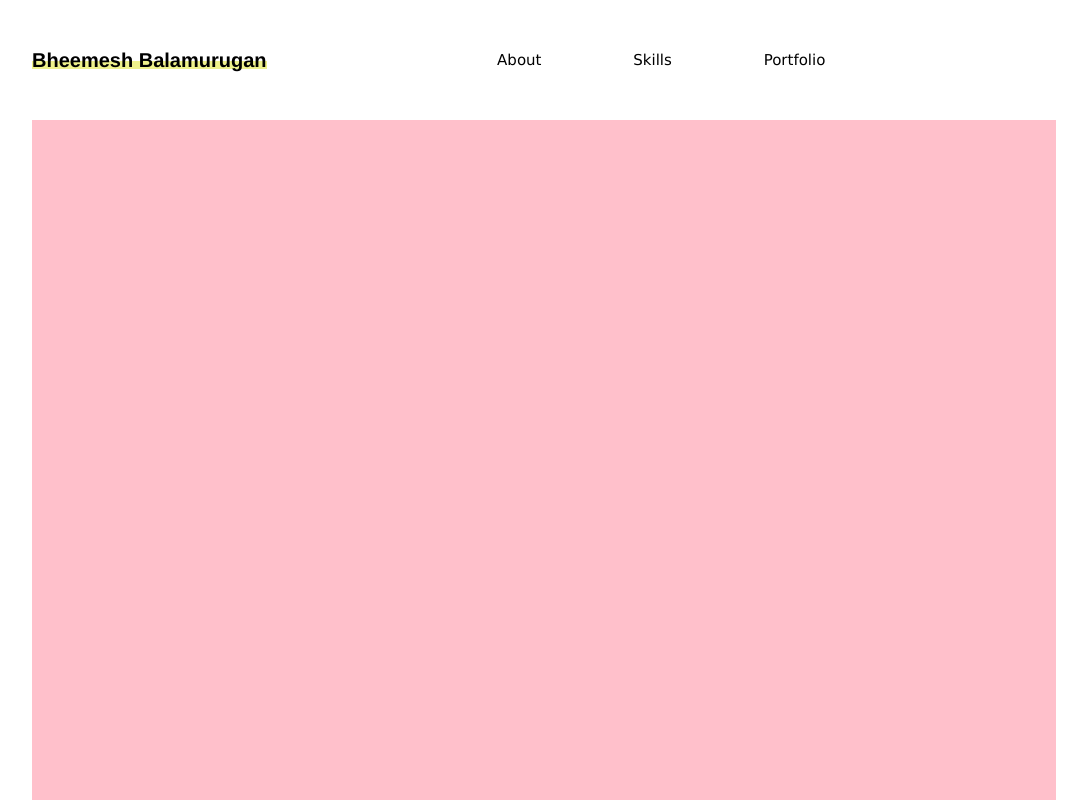
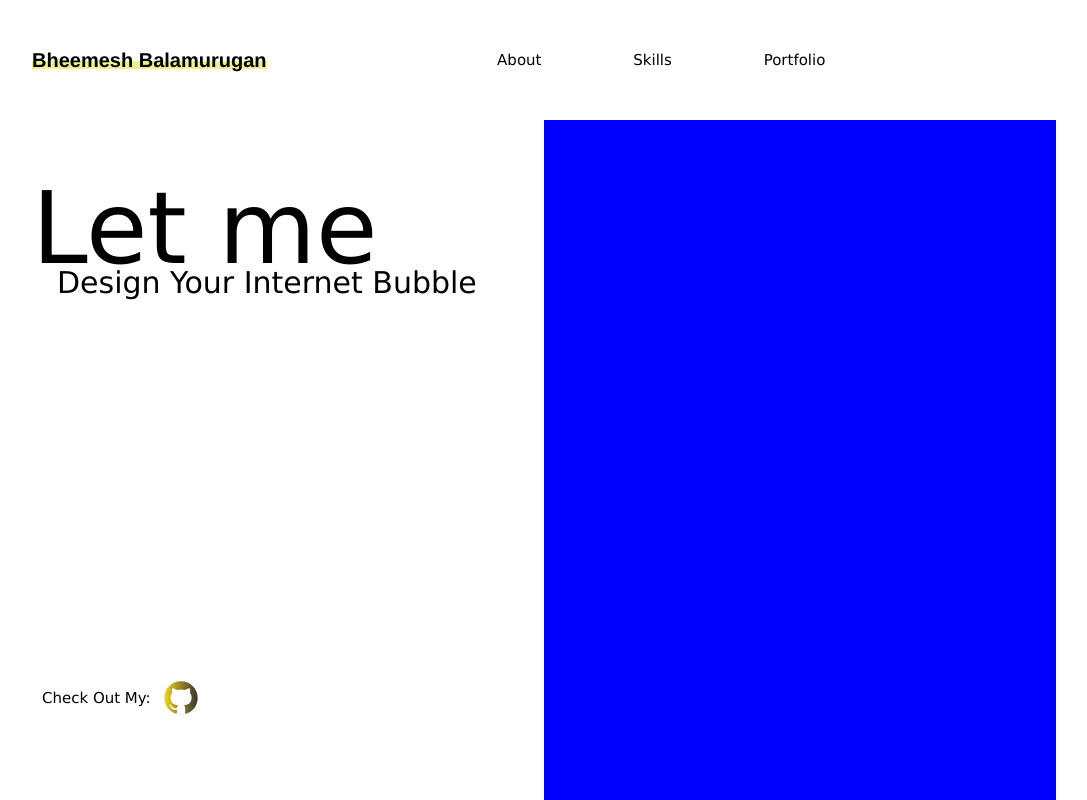
Before and after one commit to Bheemesh1706/Portfolio, a React (Create React App) app: page / in a window 1280 px wide. Shown: the whole page, without its empty margins (96-1183 px from the left). Built offline with nearby package versions, Linux system fonts and the light colour scheme.

Commit message:
Herosection work in progress

```diff
--- a/src/components/homepage.jsx
+++ b/src/components/homepage.jsx
@@ -1,6 +1,7 @@
 import React from 'react';
 import styled from 'styled-components';
 import '../styles/Homepage.module.css';
+import Git from '../styles/assests/git.svg'
 function Homepage() {
   return (
     <Container>
@@ -13,7 +14,19 @@ function Homepage() {
             </Nav>
             <NameCard></NameCard>
       </HeaderNav>
-      <HeroSection></HeroSection>
+      <HeroSection>
+        <AboutMeSection>
+            <TextContainer>
+                <Text size={"100px"} position={"absolute"} top={"50px"}>Let me</Text>
+                <Text size={"30px"} position={"absolute"} top={"145px"} left={"25px"}>Design Your Internet Bubble</Text>
+            </TextContainer>
+            <AboutMeFooter>
+                 <Text size={"15px"} >Check Out My:</Text>
+                 <Img src={Git}></Img>
+            </AboutMeFooter>
+        </AboutMeSection>
+        <ImageSection></ImageSection>
+      </HeroSection>
     </Container>
   )
 }
@@ -71,7 +84,8 @@ const Nav = styled.nav`
    display: flex;
    justify-content: space-evenly;
    align-items: center;
-`
+`;
+
 const Link = styled.li`
    font-family: 'Lucida Sans', 'Lucida Sans Regular', 'Lucida Grande', 'Lucida Sans Unicode', Geneva, Verdana, sans-serif;
    font-size: 15px;
@@ -99,9 +113,66 @@ const Link = styled.li`
   }
 
 `;
+
 const HeroSection = styled.section`
     height: 85%;
     width: 80%;
-    background-color: pink;
-`
+    display:  flex;
+`;
+
+const AboutMeSection = styled.section`
+    height: 100%;
+    width: 50%;
+    display: flex;
+    flex-direction: column;
+    justify-content: space-between;
+`;
+
+const AboutMeFooter = styled.section`
+   height:30%;
+   width: 100%;
+   display: flex;
+   justify-content: flex-start;
+   align-items: center;
+   padding-left: 10px;
+`;
+
+const TextContainer = styled.section`
+   height: 50%;
+   width: 100%;
+   position: relative;
+   display: flex;
+   flex-direction: column;
+`;
+
+const Text = styled.p`
+    font-size:${(p) => {
+    return p.size? p.size:"25px";
+  }};
+    color:${(p) => {
+    return p.color? p.color:"black";
+  }};
+   position: ${(p) => {
+    return p.position? p.position:"none";
+  }};;
+   margin: 0;
+   top:${(p) => {
+    return p.top && p.top;
+  }};
+   left:${(p) => {
+    return p.left && p.left;
+  }};
+  font-family: 'Lucida Sans', 'Lucida Sans Regular', 'Lucida Grande', 'Lucida Sans Unicode', Geneva, Verdana, sans-serif;
+`;
+
+const Img = styled.img`
+  height: 40px;
+  margin-left: 10px;
+`;
+
+const ImageSection = styled.section`
+    height: 100%;
+    width: 50%;
+    background-color: blue;
+`;
 export default Homepage
```
Also changed, not shown: src/styles/assests/git.svg (added).
